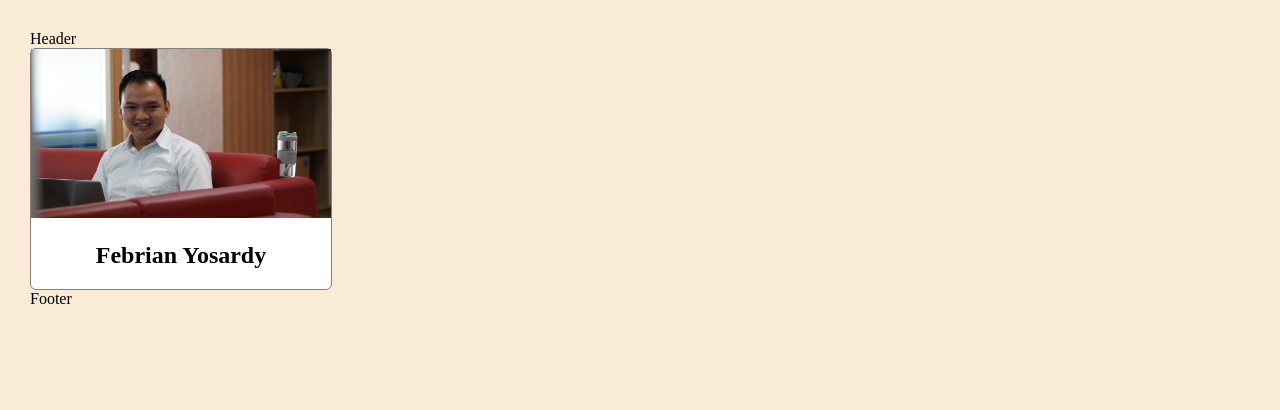
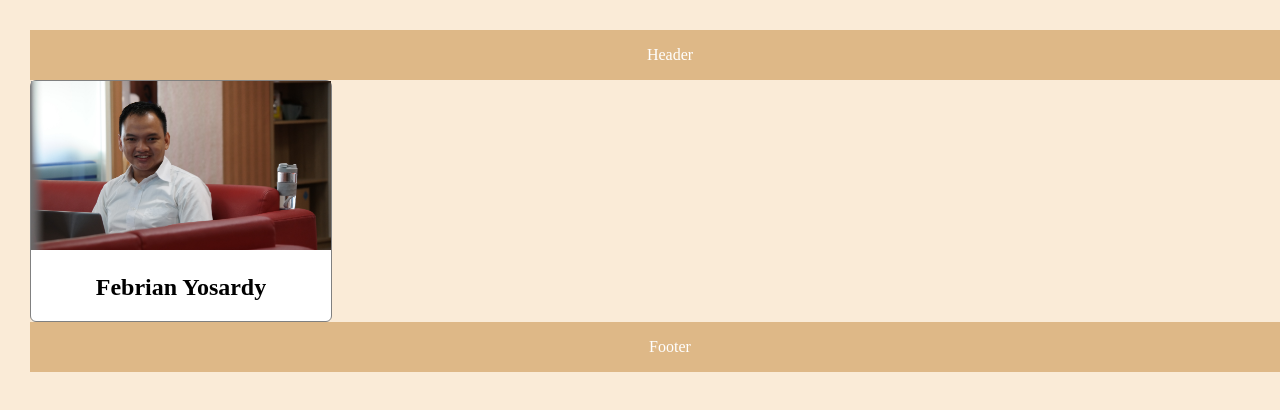
Before and after one commit to fyosardy/my-repo-from-remote, a plain HTML site: page index.html in a window 1280 px wide. Shown: the top 410 px of the page. Drawn offline with Linux system fonts and the light colour scheme.

Commit message:
memperbaiki conflict

```diff
--- a/style.css
+++ b/style.css
@@ -20,7 +20,7 @@ body {
     text-align: center;
  }
 
- #header #footer {
+ #header {
     width: 100%;
     height: 50px;
     line-height: 50px;
@@ -28,3 +28,12 @@ body {
     text-align: center;
     color: white;
  }
+
+ #footer {
+    width: 100%;
+    height: 50px;
+    line-height: 50px;
+    background-color: burlywood;
+    text-align: center;
+    color: white;
+ }
```
